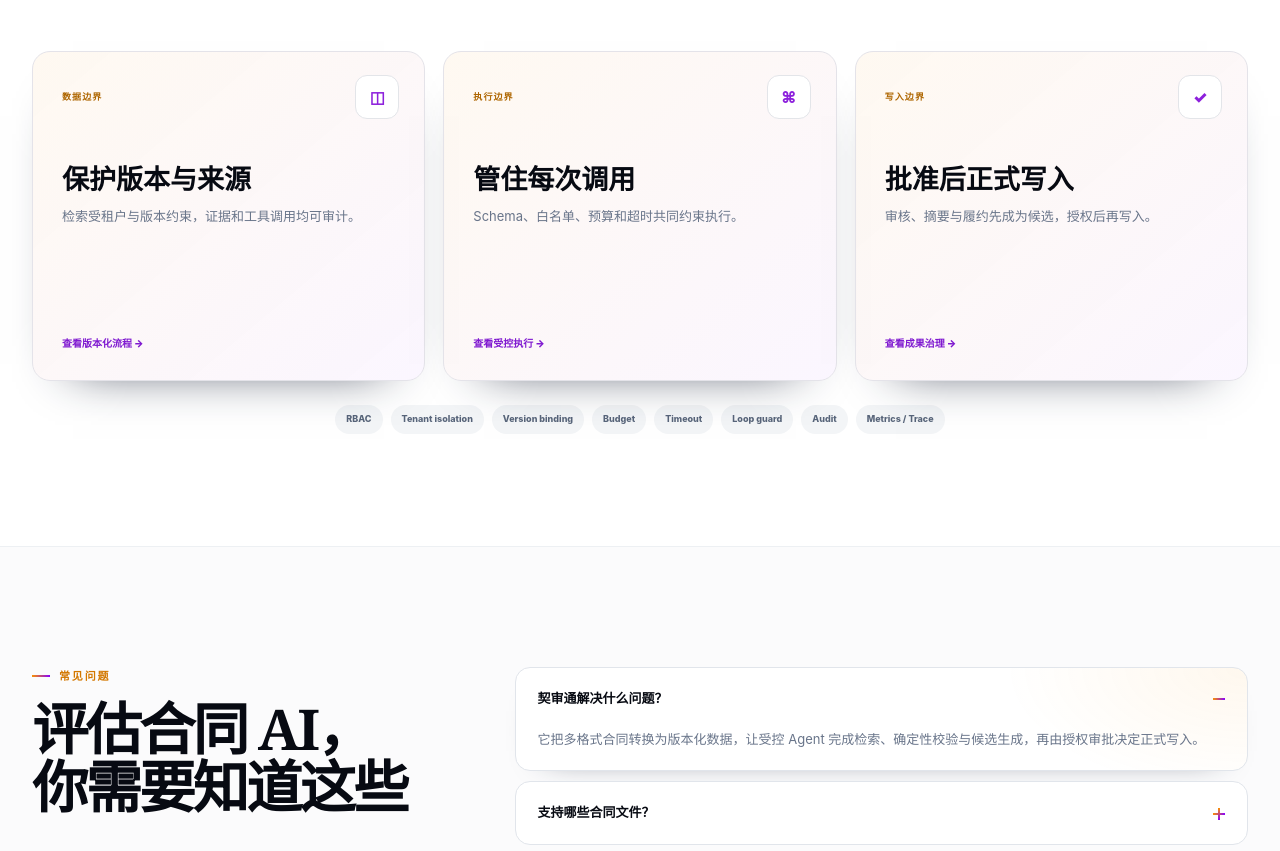
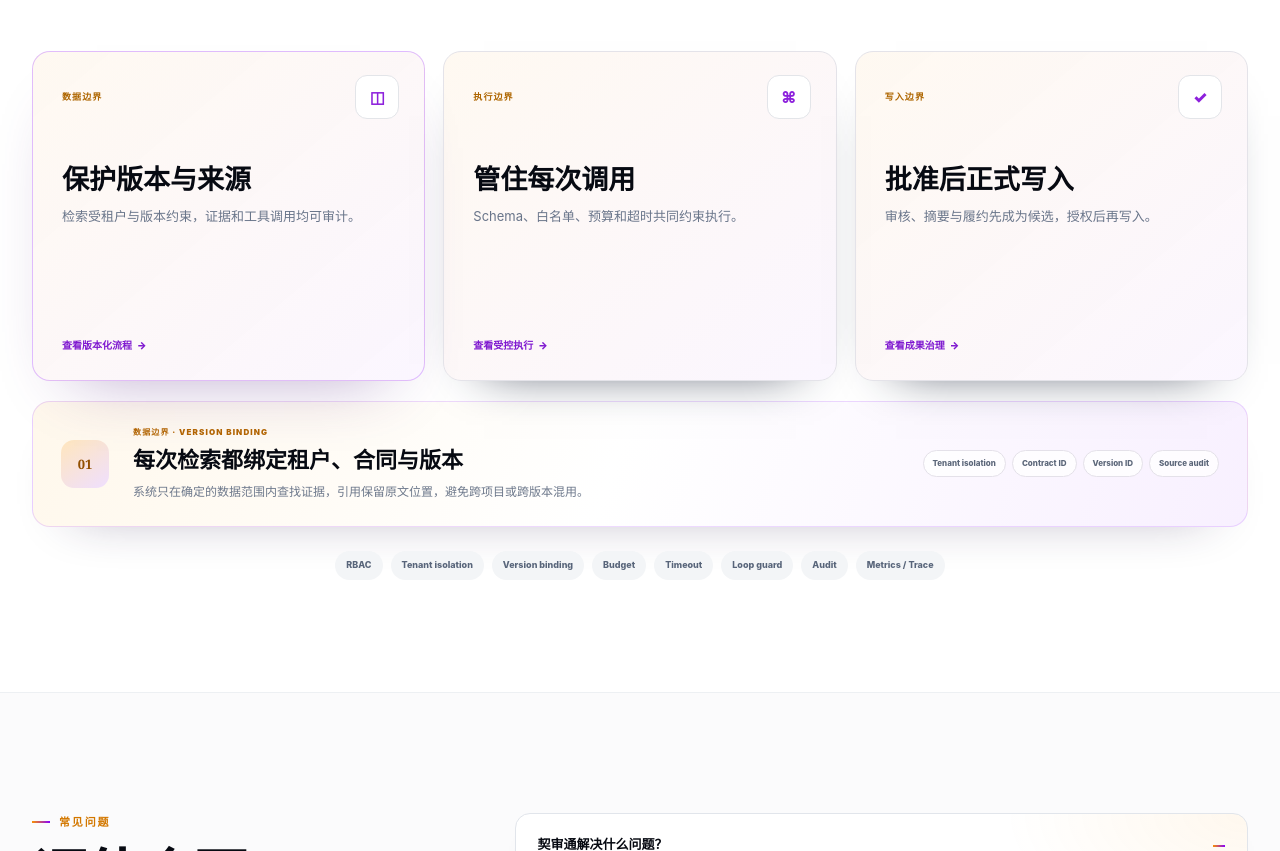
Before and after one commit to xiakefjp-cn/qishentong-website, a website: page src/index.html in a window 1280 px wide. Shown: the part 4979-5830 px from the top of the page. Drawn offline with Linux system fonts and the light colour scheme.

Commit message:
Replace security jump links with inline details

```diff
--- a/src/copy-tuning.css
+++ b/src/copy-tuning.css
@@ -546,3 +546,101 @@ button:focus-visible { outline: 3px solid rgba(135, 0, 255, .22); outline-offset
 @media (prefers-reduced-motion: reduce) {
   .principle-card.is-active::after { animation: none; transform: scaleX(1); }
 }
+
+.security-card.is-active {
+  border-color: rgba(135, 0, 255, .24);
+  box-shadow: 0 32px 66px -42px rgba(89, 40, 132, .48);
+}
+
+.security-action {
+  position: absolute;
+  left: 29px;
+  bottom: 28px;
+  padding: 0;
+  border: 0;
+  background: none;
+  color: #7f19d0;
+  font: 900 10px/1.4 var(--sans);
+  cursor: pointer;
+}
+
+.security-action span {
+  display: inline-block;
+  margin-left: 3px;
+  transition: transform .18s;
+}
+
+.security-action:hover span,
+.security-action:focus-visible span {
+  transform: translateX(4px);
+}
+
+.security-action:focus-visible {
+  outline: 2px solid rgba(135, 0, 255, .35);
+  outline-offset: 5px;
+  border-radius: 3px;
+}
+
+.security-detail {
+  display: grid;
+  grid-template-columns: auto minmax(0, 1fr) minmax(260px, .75fr);
+  align-items: center;
+  gap: 24px;
+  margin-top: 20px;
+  padding: 24px 28px;
+  border: 1px solid rgba(135, 0, 255, .14);
+  border-radius: 18px;
+  background: linear-gradient(110deg, #fff8ec, #fff 48%, #f8f0ff);
+  box-shadow: 0 24px 54px -42px rgba(44, 29, 75, .48);
+}
+
+.security-detail-no {
+  width: 48px;
+  height: 48px;
+  display: grid;
+  place-items: center;
+  border-radius: 13px;
+  color: #925000;
+  background: linear-gradient(145deg, #ffe6bd, #efdfff);
+  font: 900 13px var(--serif);
+}
+
+.security-detail h3 {
+  margin: 2px 0 5px;
+  font-size: 22px;
+}
+
+.security-detail p {
+  margin: 0;
+  color: #6d788b;
+  font-size: 12px;
+}
+
+#security-detail-kicker {
+  color: #b46600;
+  font-size: 8px;
+  font-weight: 900;
+  letter-spacing: .14em;
+}
+
+.security-detail-tags {
+  display: flex;
+  flex-wrap: wrap;
+  justify-content: flex-end;
+  gap: 6px;
+}
+
+.security-detail-tags span {
+  padding: 6px 9px;
+  border-radius: 99px;
+  background: rgba(255, 255, 255, .82);
+  border: 1px solid #e4e1e9;
+  color: #5b6679;
+  font-size: 8px;
+  font-weight: 800;
+}
+
+@media (max-width: 780px) {
+  .security-detail { grid-template-columns: auto 1fr; padding: 20px; }
+  .security-detail-tags { grid-column: 1 / -1; justify-content: flex-start; }
+}
--- a/src/index.html
+++ b/src/index.html
@@ -133,10 +133,15 @@
     <section class="security" id="security">
       <div class="shell"><div class="section-intro section-intro--center reveal"><p class="eyebrow">面向企业运行</p><h2>安全、受控、全程可追踪</h2><p>模型进入正式业务前，先为数据、执行与写入划清边界。</p></div>
         <div class="security-grid">
-          <article class="security-card reveal"><span>数据边界</span><div class="security-icon">◫</div><h3>保护版本与来源</h3><p>检索受租户与版本约束，证据和工具调用均可审计。</p><a href="#flow">查看版本化流程 →</a></article>
-          <article class="security-card reveal"><span>执行边界</span><div class="security-icon">⌘</div><h3>管住每次调用</h3><p>Schema、白名单、预算和超时共同约束执行。</p><a href="#flow">查看受控执行 →</a></article>
-          <article class="security-card reveal"><span>写入边界</span><div class="security-icon">✓</div><h3>批准后正式写入</h3><p>审核、摘要与履约先成为候选，授权后再写入。</p><a href="#principles">查看成果治理 →</a></article>
+          <article class="security-card is-active reveal" data-security-card="data"><span>数据边界</span><div class="security-icon">◫</div><h3>保护版本与来源</h3><p>检索受租户与版本约束，证据和工具调用均可审计。</p><button class="security-action" type="button" data-security-target="data">查看版本化流程 <span>→</span></button></article>
+          <article class="security-card reveal" data-security-card="execution"><span>执行边界</span><div class="security-icon">⌘</div><h3>管住每次调用</h3><p>Schema、白名单、预算和超时共同约束执行。</p><button class="security-action" type="button" data-security-target="execution">查看受控执行 <span>→</span></button></article>
+          <article class="security-card reveal" data-security-card="write"><span>写入边界</span><div class="security-icon">✓</div><h3>批准后正式写入</h3><p>审核、摘要与履约先成为候选，授权后再写入。</p><button class="security-action" type="button" data-security-target="write">查看成果治理 <span>→</span></button></article>
         </div>
+        <article class="security-detail reveal" id="security-detail" aria-live="polite">
+          <span class="security-detail-no" id="security-detail-no">01</span>
+          <div><p id="security-detail-kicker">数据边界 · VERSION BINDING</p><h3 id="security-detail-title">每次检索都绑定租户、合同与版本</h3><p id="security-detail-text">系统只在确定的数据范围内查找证据，引用保留原文位置，避免跨项目或跨版本混用。</p></div>
+          <div class="security-detail-tags" id="security-detail-tags"><span>Tenant isolation</span><span>Contract ID</span><span>Version ID</span><span>Source audit</span></div>
+        </article>
         <div class="governance-rail reveal"><span>RBAC</span><span>Tenant isolation</span><span>Version binding</span><span>Budget</span><span>Timeout</span><span>Loop guard</span><span>Audit</span><span>Metrics / Trace</span></div>
       </div>
     </section>
--- a/src/script.js
+++ b/src/script.js
@@ -107,6 +107,30 @@ const flowStates = [
   ["隔离候选成果", "预检通过，再进入候选区", "候选成果通过 Schema 与证据校验后保存，不直接改变合同事实。", ["Schema", "Evidence", "candidate_*"]],
   ["控制正式写入", "授权审批是最后一道门", "RBAC 决定批准或驳回；批准后才写入正式记录。", ["RBAC", "Approve / Reject", "Transaction"]]
 ];
+
+const securityStates = {
+  data: {
+    number: "01",
+    kicker: "数据边界 · VERSION BINDING",
+    title: "每次检索都绑定租户、合同与版本",
+    text: "系统只在确定的数据范围内查找证据，引用保留原文位置，避免跨项目或跨版本混用。",
+    tags: ["Tenant isolation", "Contract ID", "Version ID", "Source audit"]
+  },
+  execution: {
+    number: "02",
+    kicker: "执行边界 · CONTROLLED TOOLS",
+    title: "工具只能在许可范围内执行",
+    text: "Schema 校验输入输出，白名单限定可用工具，预算、超时和循环保护共同阻止失控调用。",
+    tags: ["Schema", "Allowlist", "Budget", "Timeout", "Loop guard"]
+  },
+  write: {
+    number: "03",
+    kicker: "写入边界 · GOVERNED RESULTS",
+    title: "候选成果经过授权才成为正式记录",
+    text: "审核、摘要和履约事项先进入候选区，通过证据预检与 RBAC 审批后，再以事务方式写入。",
+    tags: ["Candidate", "Evidence check", "RBAC", "Approve / Reject", "Transaction"]
+  }
+};
 
 const header = document.querySelector(".site-header");
 let lastScrollY = window.scrollY;
@@ -323,6 +347,20 @@ document.querySelectorAll(".flow-step").forEach((step) => {
   });
 });
 
+document.querySelectorAll("[data-security-target]").forEach((button) => {
+  button.addEventListener("click", () => {
+    const key = button.dataset.securityTarget;
+    const state = securityStates[key];
+    if (!state) return;
+    document.querySelectorAll("[data-security-card]").forEach((card) => card.classList.toggle("is-active", card.dataset.securityCard === key));
+    document.querySelector("#security-detail-no").textContent = state.number;
+    document.querySelector("#security-detail-kicker").textContent = state.kicker;
+    document.querySelector("#security-detail-title").textContent = state.title;
+    document.querySelector("#security-detail-text").textContent = state.text;
+    document.querySelector("#security-detail-tags").innerHTML = state.tags.map((tag) => `<span>${tag}</span>`).join("");
+  });
+});
+
 document.querySelectorAll(".faq-list details").forEach((details) => {
   details.addEventListener("toggle", () => {
     if (!details.open) return;
```
